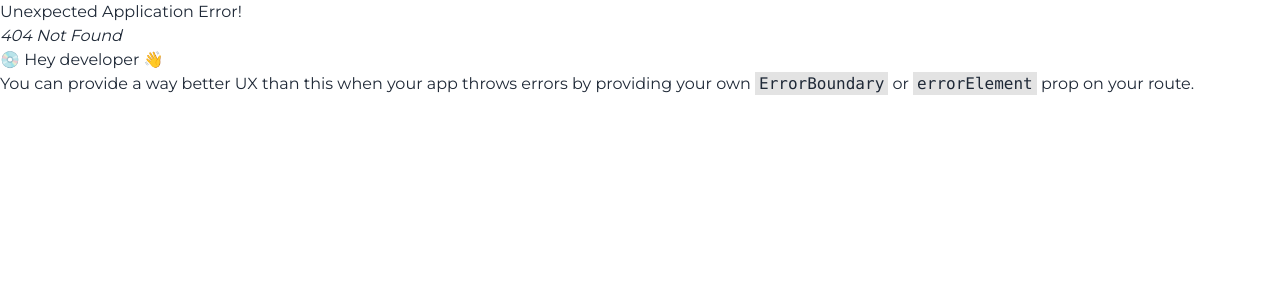
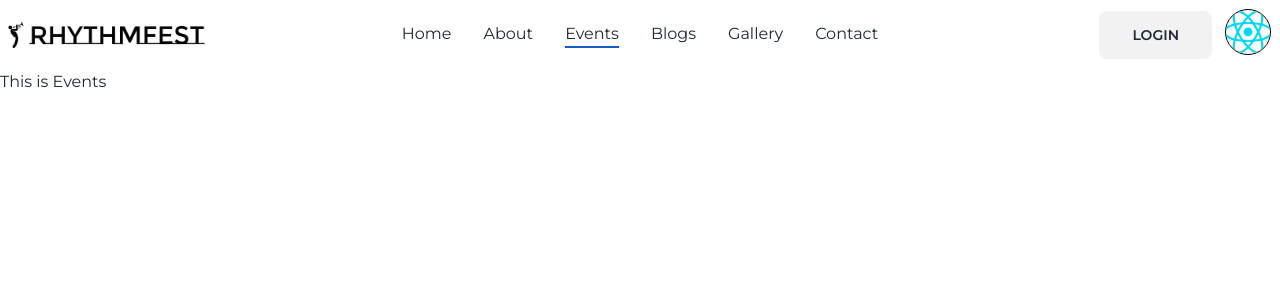
Before and after one commit to imalriyad/RhythmFest, a React (Vite) app: page /Events in a window 1280 px wide. Before the commit this address had no page. Shown: the top 300 px of the page. Built offline with nearby package versions, Linux system fonts and the light colour scheme.

Commit message:
banner added

```diff
--- a/src/Header/Banner.jsx
+++ b/src/Header/Banner.jsx
@@ -2,7 +2,7 @@ const Banner = () => {
   return (
     <div>
       <div
-        className="rounded-lg h-[70vh] md:h-[60vh] "
+        className="rounded-xl h-[70vh] md:h-[60vh] "
         style={{
           backgroundImage: "url(https://i.ibb.co/nrRXBGQ/hero.jpg)",
           objectFit:'cover'
@@ -10,14 +10,15 @@ const Banner = () => {
       >
         <div className="md:px-8 px-4">
           <div className="md:py-[13%] py-[10%] md:px-10">
-          <h1 className="mb-5 md:text-5xl text-3xl font-bold">
-            Music to fill your <span className="text-primary font-bold">heart</span>
+          <h1 className="mb-6 md:text-5xl text-3xl font-bold">
+            Music to fill your <span className="text-maincolor font-bold">heart</span>
           </h1>
-          <p className="mb-5">
+          <p className="mb-6 text-lg">
             Get playlists and albums inspired by the artists and genres <br /> you are
             listing to. 1 month free.
           </p>
-          <button className="btn btn-primary ">Get Started</button>
+          <button className="btn normal-case md:px-8 px-6">Try it free</button>
+          <button className=" btn ml-3 btn-outline normal-case md:px-8 px-6">Discover</button>
           </div>
         </div>
       </div>
--- a/src/Header/Navbar.jsx
+++ b/src/Header/Navbar.jsx
@@ -1,10 +1,14 @@
+import { NavLink } from "react-router-dom";
+
 const NavbarMenuBar = () => {
   const menuItems = ["Home", "About", "Events", "Blogs", "Gallery", "Contact"];
 
   const menu = menuItems.map((item) => (
-    <li key={item}>
-      <a>{item}</a>{" "}
-    </li>
+    <NavLink key={item} to={`${item === "Home" ? "/" : item}`}>
+      <li>
+        <a>{item}</a>
+      </li>
+    </NavLink>
   ));
 
   return (
@@ -35,16 +39,18 @@ const NavbarMenuBar = () => {
               {menu}
             </ul>
           </div>
-          <a className="w-6/6 md:w-6/12"><img src="/public/logo.png" alt="" /></a>
+          <a className="w-6/6 md:w-6/12">
+            <img src="/public/logo.png" alt="" />
+          </a>
         </div>
         <div className="navbar-center hidden lg:flex">
-          <ul className="menu text-base  menu-horizontal px-1">{menu}</ul>
+          <ul className="gap-x-8 text-base menu-horizontal ">{menu}</ul>
         </div>
         <div className="navbar-end">
-          <a className="btn">Login</a>
+          <a className="btn px-8 mr-3">Login</a>
           <div className="dropdown dropdown-end">
             <label tabIndex={0} className="btn btn-ghost btn-circle avatar">
-              <div className="w-10 rounded-full">
+              <div className="w-12 border border-black rounded-full">
                 <img src="/src/assets/react.svg" />
               </div>
             </label>
@@ -62,7 +68,7 @@ const NavbarMenuBar = () => {
                 <a>Settings</a>
               </li>
               <button className="btn btn-outline mt-2">
-                <a >Logout</a>
+                <a>Logout</a>
               </button>
             </ul>
           </div>
--- /dev/null
+++ b/src/Pages/About.jsx
@@ -0,0 +1,11 @@
+
+
+const About = () => {
+    return (
+        <div>
+
+        </div>
+    );
+};
+
+export default About;
--- /dev/null
+++ b/src/Pages/Events.jsx
@@ -0,0 +1,11 @@
+
+
+const Events = () => {
+    return (
+        <div>
+            <h1>This is Events</h1>
+        </div>
+    );
+};
+
+export default Events;
--- a/src/index.css
+++ b/src/index.css
@@ -1,3 +1,7 @@
 @tailwind base;
 @tailwind components;
 @tailwind utilities;
+
+div a.active{
+    border-bottom: 2px solid #155CC6;
+}
--- a/tailwind.config.js
+++ b/tailwind.config.js
@@ -1,11 +1,12 @@
 /** @type {import('tailwindcss').Config} */
 export default {
-  content: [
-    "./index.html",
-    "./src/**/*.{js,ts,jsx,tsx}",
-  ],
+  content: ["./index.html", "./src/**/*.{js,ts,jsx,tsx}"],
   theme: {
-    extend: {},
+    extend: {
+      colors: {
+        maincolor: "#155CC6",
+      },
+    },
   },
   plugins: [require("daisyui")],
 };
```
Also changed, not shown: src/Router/Router.jsx (+13 -1 lines).
